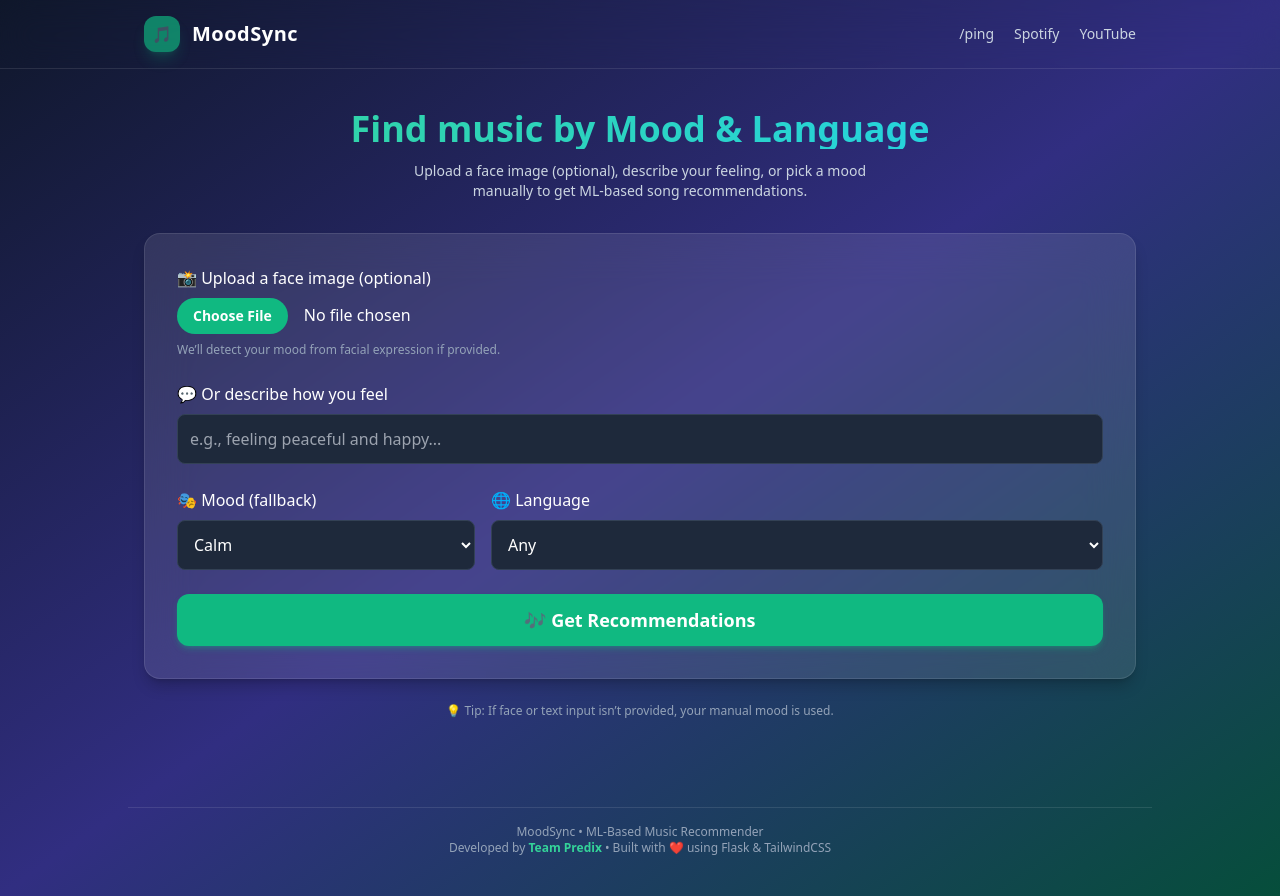
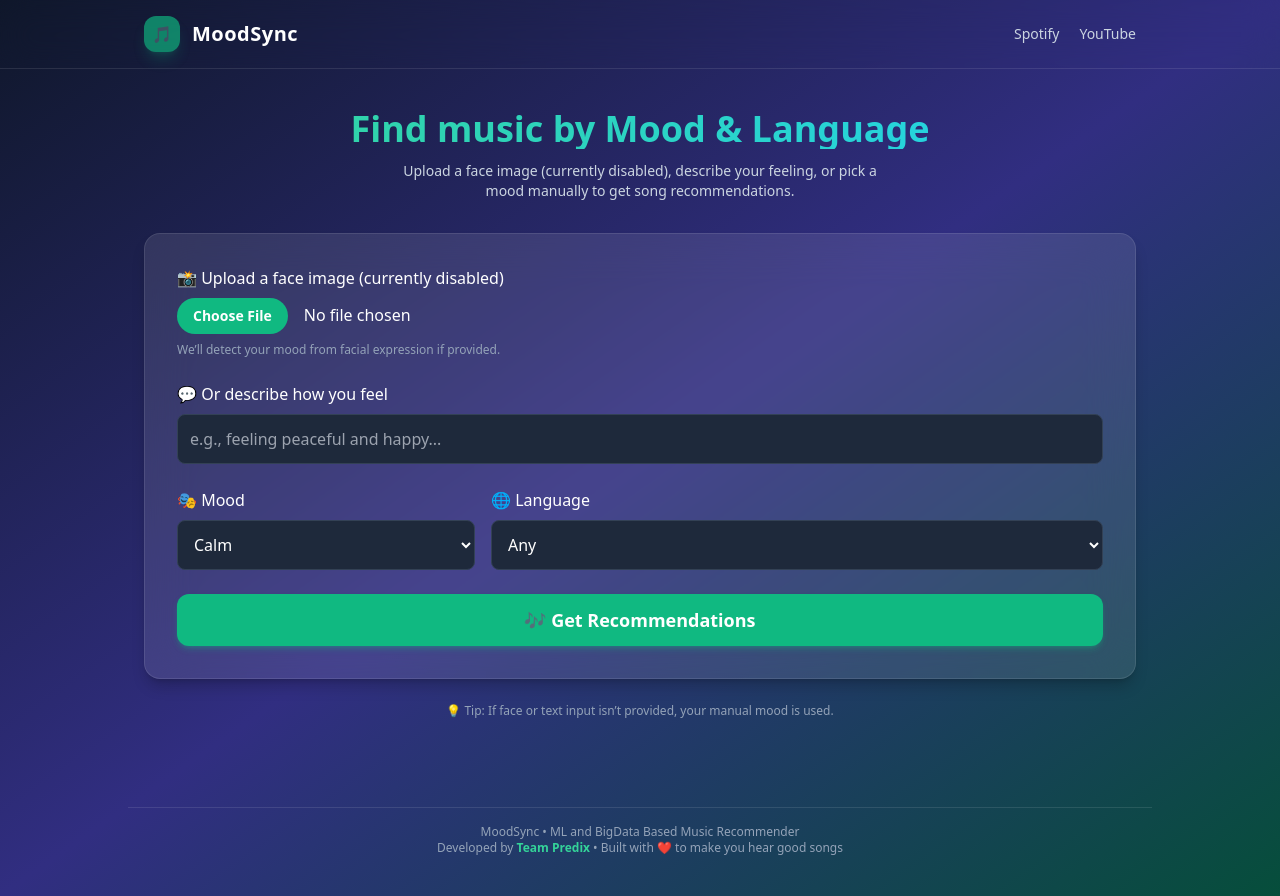
Before and after one commit to ABHIGH15/moodsync-app, a Flask app: page / in a window 1280 px wide. Run offline with Flask 3, Linux system fonts and the light colour scheme; some libraries are stand-ins or nearby versions.

Commit message:
Update index.html

```diff
--- a/templates/index.html
+++ b/templates/index.html
@@ -2,7 +2,7 @@
 <html lang="en">
 <head>
   <meta charset="utf-8">
-  <title>MoodSync — ML Music Recommender</title>
+  <title>MoodSync — Music Recommender</title>
   <meta name="viewport" content="width=device-width, initial-scale=1"/>
   <script src="https://cdn.tailwindcss.com"></script>
 </head>
@@ -16,7 +16,6 @@
         <h1 class="text-xl font-semibold tracking-wide">MoodSync</h1>
       </div>
       <nav class="text-sm flex items-center gap-5">
-        <a href="/ping" target="_blank" class="text-slate-300 hover:text-emerald-400 transition">/ping</a>
         <a href="https://open.spotify.com/" target="_blank" class="text-slate-300 hover:text-emerald-400 transition">Spotify</a>
         <a href="https://www.youtube.com/" target="_blank" class="text-slate-300 hover:text-emerald-400 transition">YouTube</a>
       </nav>
@@ -30,7 +29,7 @@
         Find music by Mood & Language
       </h2>
       <p class="text-slate-300 text-sm max-w-lg mx-auto">
-        Upload a face image (optional), describe your feeling, or pick a mood manually to get ML-based song recommendations.
+        Upload a face image (currently disabled), describe your feeling, or pick a mood manually to get song recommendations.
       </p>
     </div>
 
@@ -39,7 +38,7 @@
 
       <!-- Face Image Upload -->
       <div>
-        <label class="block mb-2 font-medium">📸 Upload a face image (optional)</label>
+        <label class="block mb-2 font-medium">📸 Upload a face image (currently disabled)</label>
         <input type="file" name="face_image" accept="image/*"
                class="file:mr-4 file:py-2 file:px-4 file:rounded-full file:border-0
                       file:text-sm file:font-semibold file:bg-emerald-500 file:text-white hover:file:bg-emerald-600">
@@ -56,7 +55,7 @@
       <!-- Mood & Language -->
       <div class="grid grid-cols-1 md:grid-cols-3 gap-4">
         <div>
-          <label class="block mb-2 font-medium">🎭 Mood (fallback)</label>
+          <label class="block mb-2 font-medium">🎭 Mood </label>
           <select name="mood"
                   class="w-full bg-slate-800 rounded-lg p-3 border border-slate-700 focus:border-emerald-400 outline-none transition">
             {% for m in ["Calm", "Happy", "Sad", "Energetic"] %}
@@ -92,8 +91,8 @@
 
   <!-- Footer -->
   <footer class="max-w-5xl mx-auto px-4 pb-10 text-center text-xs text-slate-400 border-t border-white/10 mt-12 pt-4">
-    <p>MoodSync • ML-Based Music Recommender</p>
-    <p>Developed by <span class="text-emerald-400 font-semibold">Team Predix</span> • Built with ❤️ using Flask & TailwindCSS</p>
+    <p>MoodSync • ML and BigData Based Music Recommender</p>
+    <p>Developed by <span class="text-emerald-400 font-semibold">Team Predix</span> • Built with ❤️ to make you hear good songs </p>
   </footer>
 </body>
 </html>
```
